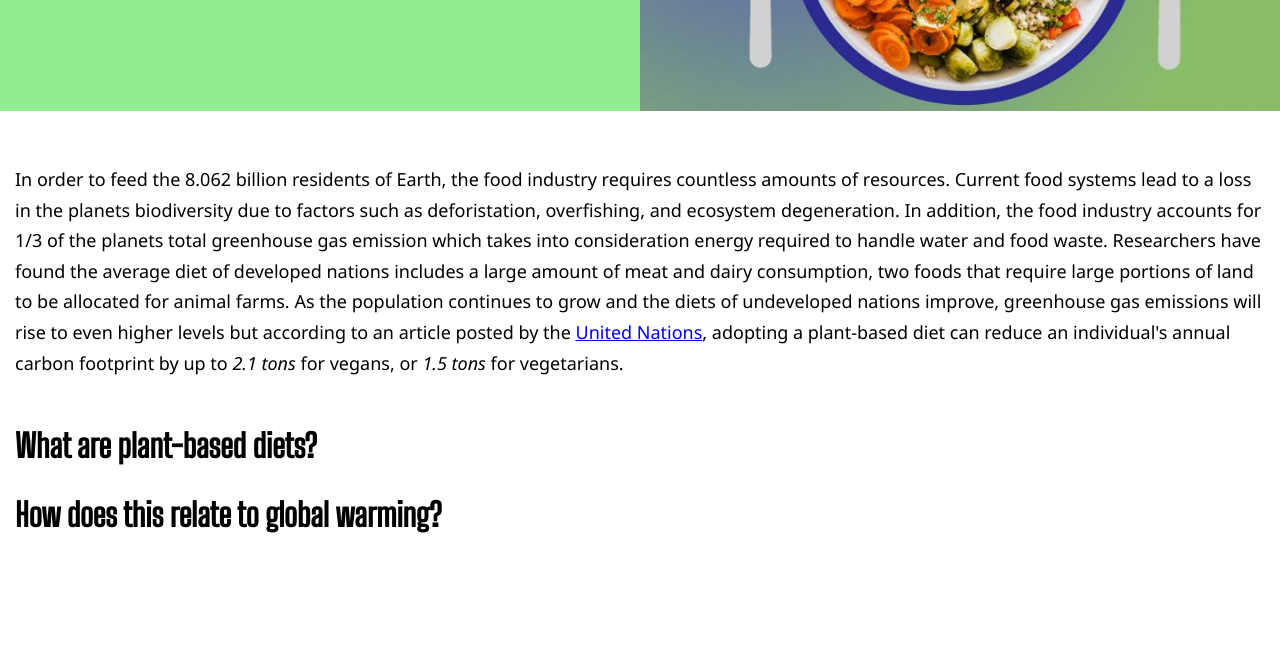
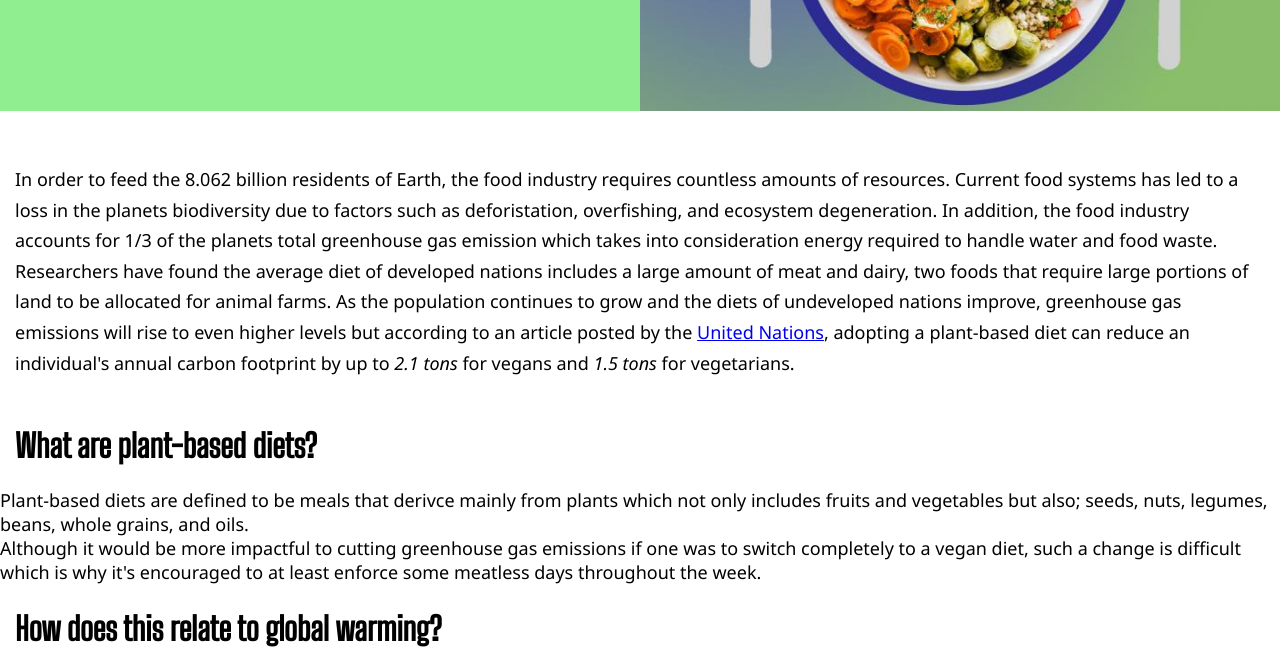
Before and after one commit to cyrusmp/EatCleanGoGreen, a plain HTML site: page index.html in a window 1280 px wide. Shown: the part 363-1034 px from the top of the page. Before the commit the page ends 920 px from the top, so only its background shows below. Drawn offline with Linux system fonts and the light colour scheme.

Commit message:
Added information to the first question

```diff
--- a/index.html
+++ b/index.html
@@ -29,13 +29,11 @@
         </header>
         <main>
             <section class="intro">
-                <p> In order to feed the 8.062 billion residents of Earth, the food industry requires countless amounts of resources. Current food systems lead to a loss in the planets biodiversity due to factors such as deforistation, overfishing, and ecosystem degeneration. In addition, the food industry accounts for 1/3 of the planets total greenhouse gas emission which takes into consideration energy required to handle water and food waste. Researchers have found the average diet of developed nations includes a large amount of meat and dairy consumption, two foods that require large portions of land to be allocated for animal farms. As the population continues to grow and the diets of undeveloped nations improve, greenhouse gas emissions will rise to even higher levels but according to an article posted by the <a href="https://www.un.org/en/actnow/food"> United Nations</a>, adopting a plant-based diet can reduce an individual's annual carbon footprint by up to <em> 2.1 tons </em> for vegans, or <em> 1.5 tons </em> for vegetarians.  </p>
+                <p> In order to feed the 8.062 billion residents of Earth, the food industry requires countless amounts of resources. Current food systems has led to a loss in the planets biodiversity due to factors such as deforistation, overfishing, and ecosystem degeneration. In addition, the food industry accounts for 1/3 of the planets total greenhouse gas emission which takes into consideration energy required to handle water and food waste. Researchers have found the average diet of developed nations includes a large amount of meat and dairy, two foods that require large portions of land to be allocated for animal farms. As the population continues to grow and the diets of undeveloped nations improve, greenhouse gas emissions will rise to even higher levels but according to an article posted by the <a href="https://www.un.org/en/actnow/food"> United Nations</a>, adopting a plant-based diet can reduce an individual's annual carbon footprint by up to <em> 2.1 tons </em> for vegans and <em> 1.5 tons </em> for vegetarians.  </p>
             </section class="topic1">
             <section>
                 <h2> What are plant-based diets?</h2>
-                <p>
-
-                </p>
+                <p> Plant-based diets are defined to be meals that derivce mainly from plants which not only includes fruits and vegetables but also; seeds, nuts, legumes, beans, whole grains, and oils. <br> Although it would be more impactful to cutting greenhouse gas emissions if one was to switch completely to a vegan diet, such a change is difficult which is why it's encouraged to at least enforce some meatless days throughout the week. </p>
             </section class="topic2">
             <section>
                 <h2> How does this relate to global warming? </h2>
```
